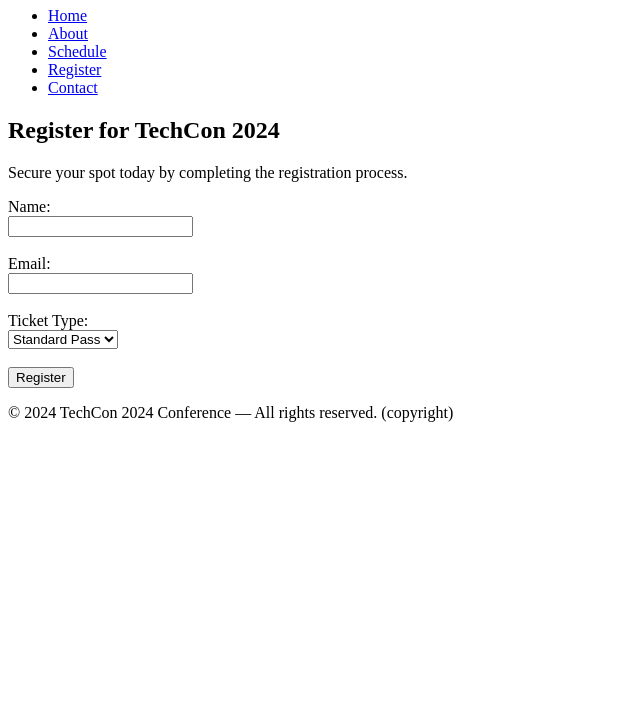
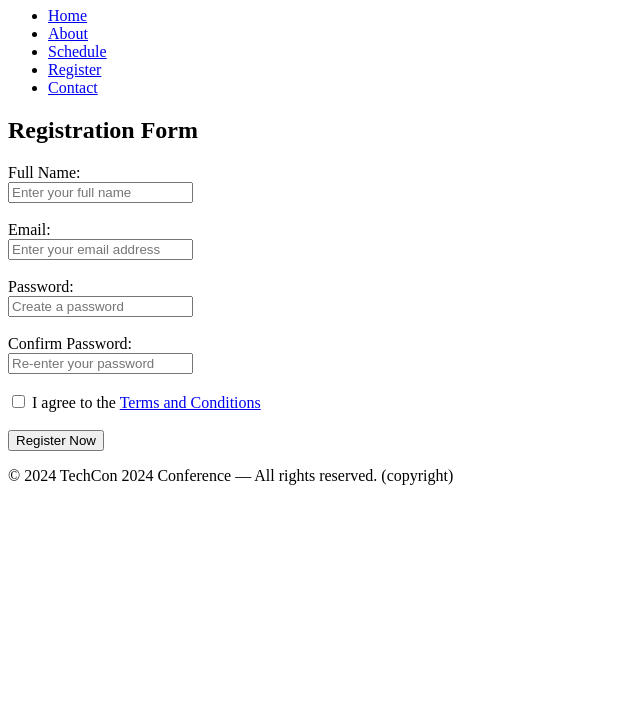
Before and after one commit to katlego22-maker/TechCon_HTML, a plain HTML site: page techcon_website/register.html in a window 1280 px wide. Shown: the part 73-800 px from the top of the page, without its empty margins (0-640 px from the left). Drawn offline with Linux system fonts and the light colour scheme.

Commit message:
refining register

```diff
--- a/techcon_website/register.html
+++ b/techcon_website/register.html
@@ -6,9 +6,9 @@
     <title>TechCon 2024 - Register</title>
 </head>
 <body>
-    <header>
-    <h1>TechCon 2024</h1>
-
+    <!-- HEADER -->
+<header>
+    <h1>Register for TechCon 2024</h1>
     <nav>
         <ul>
             <li><a href="index.html">Home</a></li>
@@ -20,33 +20,41 @@
     </nav>
 </header>
 
+<!-- MAIN CONTENT -->
 <main>
     <section>
-        <h2>Register for TechCon 2024</h2>
-        <p>Secure your spot today by completing the registration process.</p>
+        <h2>Registration Form</h2>
+        <form action="#" method="post">
 
-        <form>
-            <label for="fullname">Name:</label><br>
-            <input type="text" id="fullname"><br><br>
+            <!-- Full Name -->
+            <label for="fullname">Full Name:</label><br>
+            <input type="text" id="fullname" name="fullname" placeholder="Enter your full name" required><br><br>
 
+            <!-- Email -->
             <label for="email">Email:</label><br>
-            <input type="email" id="email"><br><br>
+            <input type="email" id="email" name="email" placeholder="Enter your email address" required><br><br>
 
-            <label for="ticket">Ticket Type:</label><br>
-            <select id="ticket">
-                <option>Standard Pass</option>
-                <option>VIP Pass</option>
-                <option>Student Pass</option>
-            </select><br><br>
+            <!-- Password -->
+            <label for="password">Password:</label><br>
+            <input type="password" id="password" name="password" placeholder="Create a password" required><br><br>
 
-            <button type="submit">Register</button>
+            <label for="confirm_password">Confirm Password:</label><br>
+            <input type="password" id="confirm_password" name="confirm_password" placeholder="Re-enter your password" required><br><br>
+
+            <!-- Terms & Conditions -->
+            <input type="checkbox" id="terms" name="terms" required>
+            <label for="terms">I agree to the <a href="terms.html" target="_blank">Terms and Conditions</a></label><br><br>
+
+            <!-- Submit Button -->
+            <button type="submit">Register Now</button>
+
         </form>
     </section>
 </main>
 
+<!-- FOOTER -->
 <footer>
     <p>&copy; 2024 TechCon 2024 Conference — All rights reserved. (copyright)</p>
 </footer>
-
 </body>
 </html>
```
